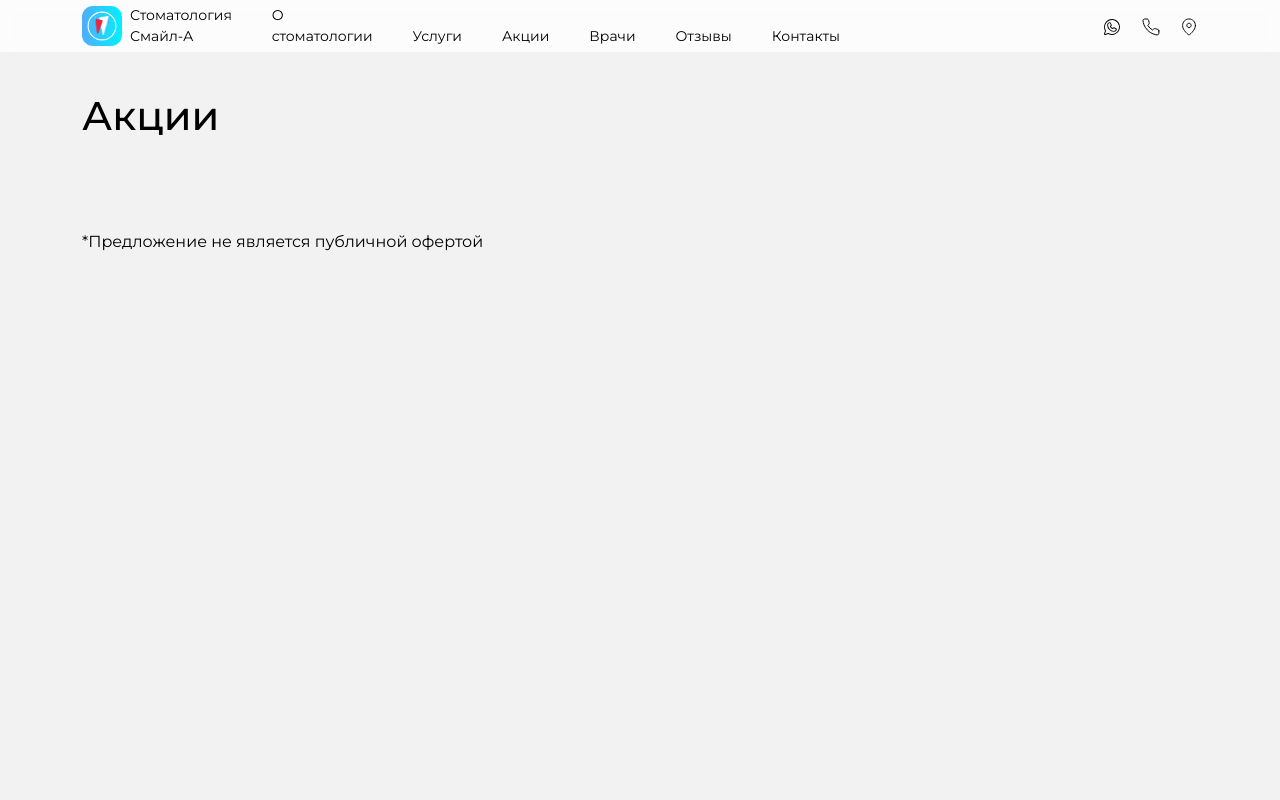
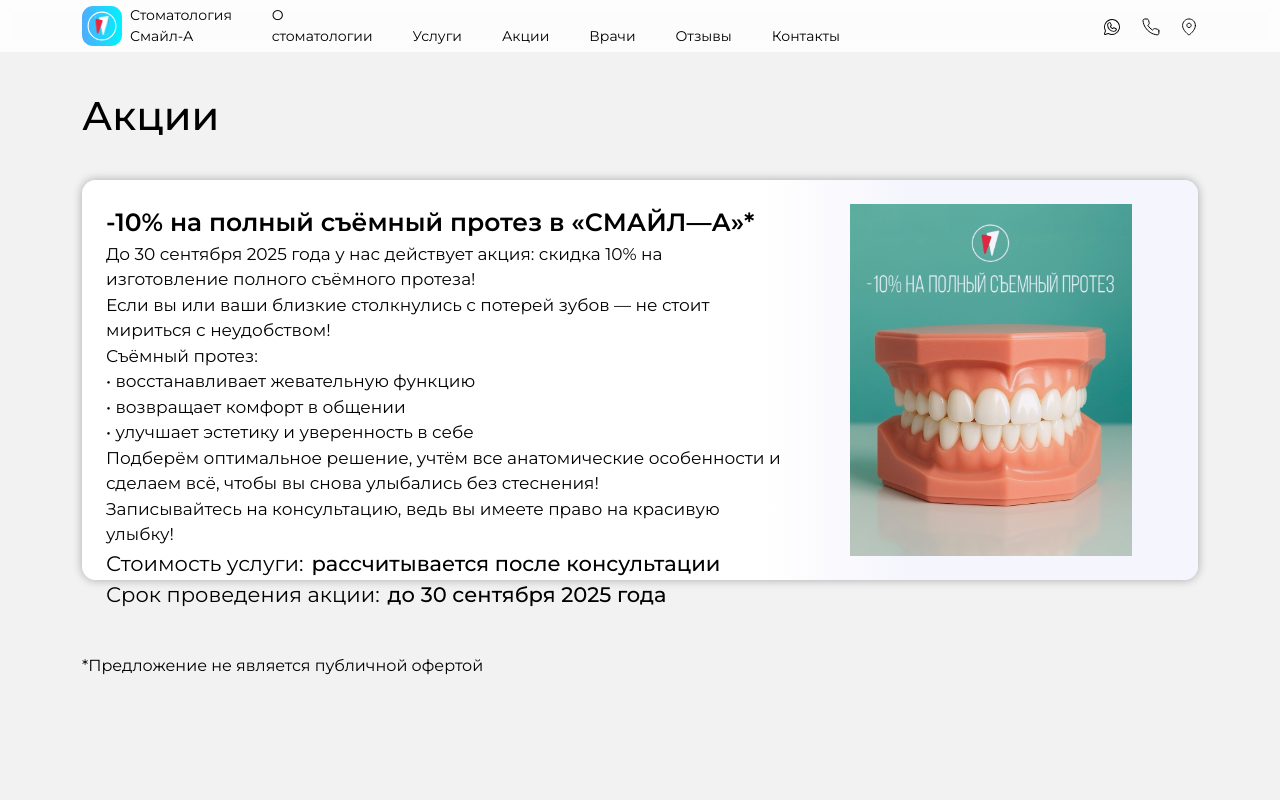
Before and after one commit to IrinaSmilea/smilea, a Next.js app: page /discounts in a window 1280 px wide. Shown: the top 800 px of the page. Built offline with nearby package versions, Linux system fonts and the light colour scheme.

Commit message:
Добавлена новая акция, изменен режим работы

```diff
--- a/src/app/(main)/discounts/page.tsx
+++ b/src/app/(main)/discounts/page.tsx
@@ -35,7 +35,49 @@
         <div className={styles.container}>
             <Headline size={1}>Акции</Headline>
             <div className={styles.discountList}>
-                {/* <div className={styles.discountBlock}>
+                <div className={styles.discountBlock}>
+                    <div className={styles.textBlock}>
+                        <div>
+                            <span className={styles.title}>
+                               -10% на полный съёмный протез в «СМАЙЛ—А»*
+                            </span>
+                        </div>
+                        <div>
+                            <span className={styles.description}>
+                            До 30 сентября 2025 года у нас действует акция: скидка 10% на изготовление полного съёмного протеза!<br />
+
+                            Если вы или ваши близкие столкнулись с потерей зубов — не стоит мириться с неудобством!<br />
+
+                            Съёмный протез:<br />
+                                • восстанавливает жевательную функцию<br />
+                                • возвращает комфорт в общении<br />
+                                • улучшает эстетику и уверенность в себе<br />
+
+                            Подберём оптимальное решение, учтём все анатомические особенности и сделаем всё, чтобы вы снова улыбались без стеснения!<br />
+                            Записывайтесь на консультацию, ведь вы имеете право на красивую улыбку!
+                            </span>
+                        </div>
+                        <div>
+                            <div>
+                                <span className={styles.costTitle}>
+                                    Стоимость услуги:
+                                </span>
+                                <span className={styles.cost}>
+                                    рассчитывается после консультации
+                                </span>
+                            </div>
+                            <div>
+                                <span className={styles.costTitle}>
+                                    Срок проведения акции:
+                                </span>
+                                <span className={styles.cost}>до 30 сентября 2025 года</span>
+                            </div>
+                        </div>
+                    </div>
+                    <div className={styles.image_discount4}></div>
+                </div>
+                   {/* <div className={styles.discountList}>
+                <div className={styles.discountBlock}>
                     <div className={styles.textBlock}>
                         <div>
                             <span className={styles.title}>
@@ -75,7 +117,7 @@
                         </div>
                     </div>
                     <div className={styles.image_discount0}></div>
-                </div> */}
+                </div>
                 {/* <div className={styles.discountBlock}>*/}
                 {/*    <div className={styles.textBlock}>*/}
                 {/*        <div>*/}
--- a/src/app/(main)/discounts/styles.module.css
+++ b/src/app/(main)/discounts/styles.module.css
@@ -34,6 +34,16 @@
 
 .image_discount3 {
     background-image: url("/static/images/discount_3.png");
+    width: 450px;
+    height: auto;
+    mix-blend-mode: multiply;
+}
+
+.image_discount4 {
+    background-image: url("/static/images/discount_4.png");
+    background-size: contain;
+    background-repeat: no-repeat;
+    background-position: center;
     width: 450px;
     height: auto;
     mix-blend-mode: multiply;
```
Also changed, not shown: src/app/(main)/contacts/page.tsx (+7 -2 lines), public/static/images/discount_4.png (added), public/static/images/discount_5.png (added).
